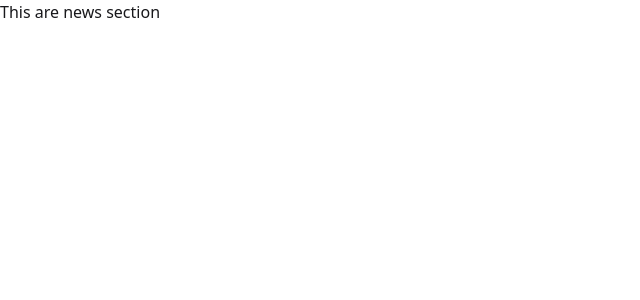
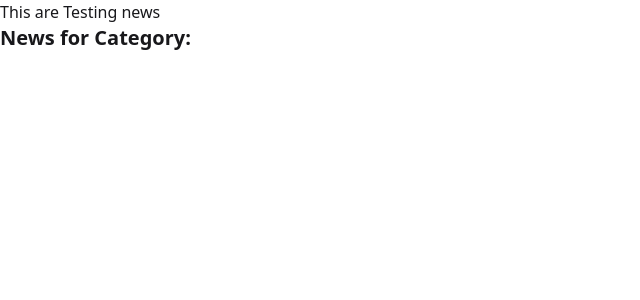
Before and after one commit to abuyusufrony/news-new-paper, a React (Vite) app: page /News in a window 1280 px wide. Shown: the top 300 px of the page, without its empty margins (0-640 px from the left). Built offline with nearby package versions, Linux system fonts and the light colour scheme; no server answers.

Commit message:
stae-failed

```diff
--- a/src/Components/Auth/Auth.jsx
+++ b/src/Components/Auth/Auth.jsx
@@ -1,6 +1,7 @@
 import React from 'react';
 import { Outlet } from 'react-router';
 import Nav from '../Nav/Nav';
+import ReadMore from '../ReadMore/ReadMore';
 
 const Auth = () => {
     return (
@@ -9,6 +10,7 @@ const Auth = () => {
                 <Nav></Nav>
             </header>
             <Outlet></Outlet>
+
         </div>
     );
 };
--- a/src/Components/Detail/Detail.jsx
+++ b/src/Components/Detail/Detail.jsx
@@ -1,5 +1,6 @@
 import React from 'react';
 import { FaEye, FaStar } from 'react-icons/fa';
+import { Link } from 'react-router';
 
 
 // this card design from chatgpt!!!!!!!!!!
@@ -11,7 +12,9 @@ const Detail = ({ news }) => {
         details,
         rating,
         total_view,
-        author
+        author,
+        id
+
     } = news;
 
     return (
@@ -33,10 +36,12 @@ const Detail = ({ news }) => {
             {/* Image */}
             <div className="w-full h-56 overflow-hidden rounded-lg mb-3">
                 <img src={image_url} alt={title} className="w-full h-full object-cover" />
+
             </div>
 
             {/* Details */}
             <p className="text-sm text-gray-700 mb-4">{details.slice(0, 200)}...</p>
+            <span> <Link to={`/cata/${id}`}> Read more</Link></span>
 
             {/* Footer: Rating & Views */}
             <div className="flex justify-between items-center mt-2 text-sm text-gray-600">
--- a/src/Components/Leftnav/Leftnav.jsx
+++ b/src/Components/Leftnav/Leftnav.jsx
@@ -13,7 +13,8 @@ const Leftnav = () => {
     return (
         <div className=''>
 
-            <h2 className='font-sans font-semibold mb-1.5clear'>All Catagorey are :{catagorey.length}</h2>
+            <h2 className='font-sans font-semibold mb-1.5clear'>All Catagorey  are:{catagorey.length}</h2>
+            <p>this catagorey id are {catagorey.id}</p>
 
             <div className='flex flex-col gap-2'>
                 {
--- a/src/Components/Mainnav/Mainnav.jsx
+++ b/src/Components/Mainnav/Mainnav.jsx
@@ -1,10 +1,12 @@
 import React from 'react';
 import { Outlet } from 'react-router';
+import ReadMore from '../ReadMore/ReadMore';
 
 const Mainnav = () => {
     return (
         <div>
             <Outlet></Outlet>
+            <ReadMore></ReadMore>
         </div>
     );
 };
--- a/src/Components/Nav/Nav.jsx
+++ b/src/Components/Nav/Nav.jsx
@@ -33,6 +33,7 @@ const Nav = () => {
                 <Link to={'/'}>Home</Link>
                 <Link>About</Link>
                 <Link>Carieer</Link>
+                <Link to={'/News'}>News</Link >
 
             </div>
             <div className='flex gap-2.5 items-center'>
--- a/src/Components/NewsDetails/NewsDetails.jsx
+++ b/src/Components/NewsDetails/NewsDetails.jsx
@@ -17,7 +17,7 @@ const NewsDetails = () => {
     console.log(data)
     return (
         <div>
-            <h2 className="text-xl font-bold mb-4">News for Category: {id} </h2>
+            <h2 className="text-xl font-bold mb-4">News for Category:{newsFind.title}  </h2>
             <div>
                 {
                     newsFind.map(singleNews => <Detail news={singleNews}></Detail>)
--- /dev/null
+++ b/src/Components/ReadMore/ReadMore.jsx
@@ -0,0 +1,20 @@
+import React from 'react';
+import { useLoaderData, useParams } from 'react-router';
+
+
+const ReadMore = () => {
+    const { id } = useParams()
+    const array = useLoaderData()
+    console.log(array)
+
+    return (
+        <div>
+            <div>
+                <h2>This book id are :</h2>
+                <h2>hard work take action{array}  </h2>
+            </div>
+        </div>
+    );
+};
+
+export default ReadMore;
--- a/src/Components/Regis/Regis.jsx
+++ b/src/Components/Regis/Regis.jsx
@@ -22,9 +22,9 @@ const Regis = () => {
         console.log({ nam, ur, mail, pass })
         createuser(mail, pass)
             .then((res) => {
-                console.log(res.user)
-                const us = res.user;
-                setuser(us)
+                const user = res.user
+                setuser(user)
+
 
 
 
--- /dev/null
+++ b/src/Components/TestingNews/Testingnews.jsx
@@ -0,0 +1,20 @@
+import React from 'react';
+import { useLoaderData, useParams } from 'react-router';
+
+const Testingnews = () => {
+    const { id } = useParams()
+    const get = useLoaderData()
+    const pid = parseInt(id)
+    const newsFind = get.filter(news => news.category_id === pid)
+    console.log(newsFind)
+    const { title } = newsFind
+    console.log(get)
+    return (
+        <div>
+            <h2>This are Testing news</h2>
+            <h2 className="text-xl font-bold mb-4">News for Category: {title}  </h2>
+        </div>
+    );
+};
+
+export default Testingnews;
--- a/src/Route/Router.jsx
+++ b/src/Route/Router.jsx
@@ -5,6 +5,8 @@ import NewsDetails from '../Components/NewsDetails/NewsDetails';
 import Auth from '../Components/Auth/Auth';
 import Login from '../Components/Login/Login';
 import Regis from '../Components/Regis/Regis';
+import ReadMore from '../Components/ReadMore/ReadMore';
+import Testingnews from '../Components/TestingNews/Testingnews';
 
 
 const Router = createBrowserRouter([{
@@ -19,7 +21,7 @@ const Router = createBrowserRouter([{
         },
         {
             path: '',
-            element: <Navigate to={'/cata/1'}></Navigate>
+            element: <Navigate to={'/cata/4'}></Navigate>
         }
     ],
 
@@ -27,12 +29,14 @@ const Router = createBrowserRouter([{
 
 
 },
+{
+    path: '/News',
+    element: <Testingnews></Testingnews>,
+    loader: () => fetch('/news.json')
+},
 
-{
-    path: '/news',
-    element: <h2>This are news section </h2>
 
-},
+
 {
     path: '/Auth',
     element: <Auth></Auth>,
@@ -44,9 +48,11 @@ const Router = createBrowserRouter([{
         {
             path: '/Auth/Regis',
             element: <Regis></Regis>
-        }
+        },
+
     ]
-}
+},
+
 
 
 ])
```
